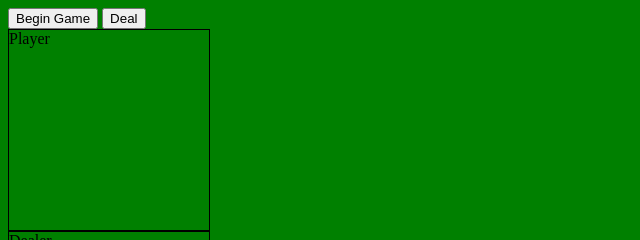
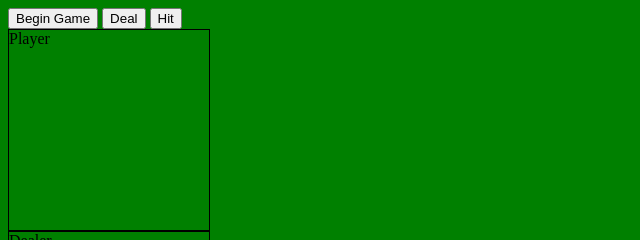
Before and after one commit to jedediahriley/jedediahriley.github.io, a plain HTML site: page test.html in a window 1280 px wide. Shown: the top 240 px of the page, 0-640 px from the left. Drawn offline with nearby package versions, Linux system fonts and the light colour scheme.

Commit message:
added hit button

```diff
--- a/test.html
+++ b/test.html
@@ -11,7 +11,8 @@
 </head>
 <body>
     <button id = 'begin' type = 'button'>Begin Game</button>
-    <button id = 'deal' type = 'button'>Deal</button>
+    <button id = 'deal'  type = 'button'>Deal</button>
+    <button id = "hit"   type = 'button'>Hit</button>
 
     <div id ='container'>
         <div id = 'player'>Player</div>
```
